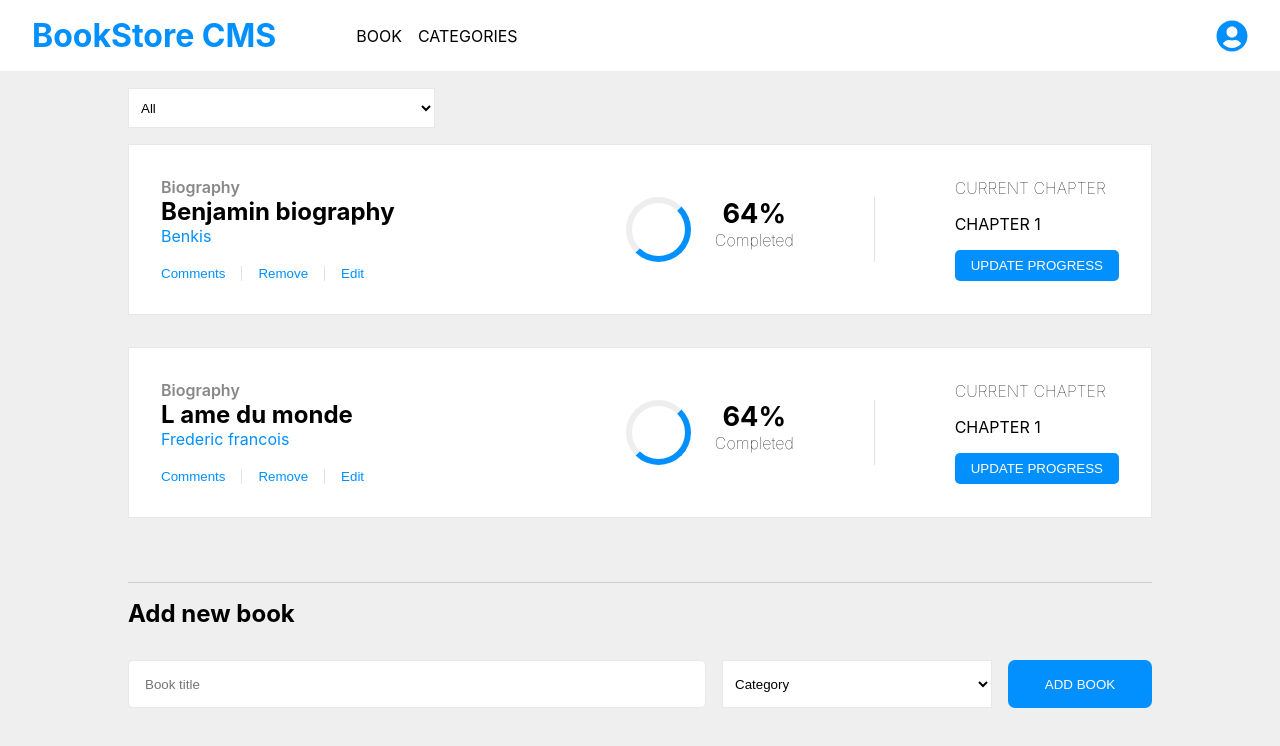
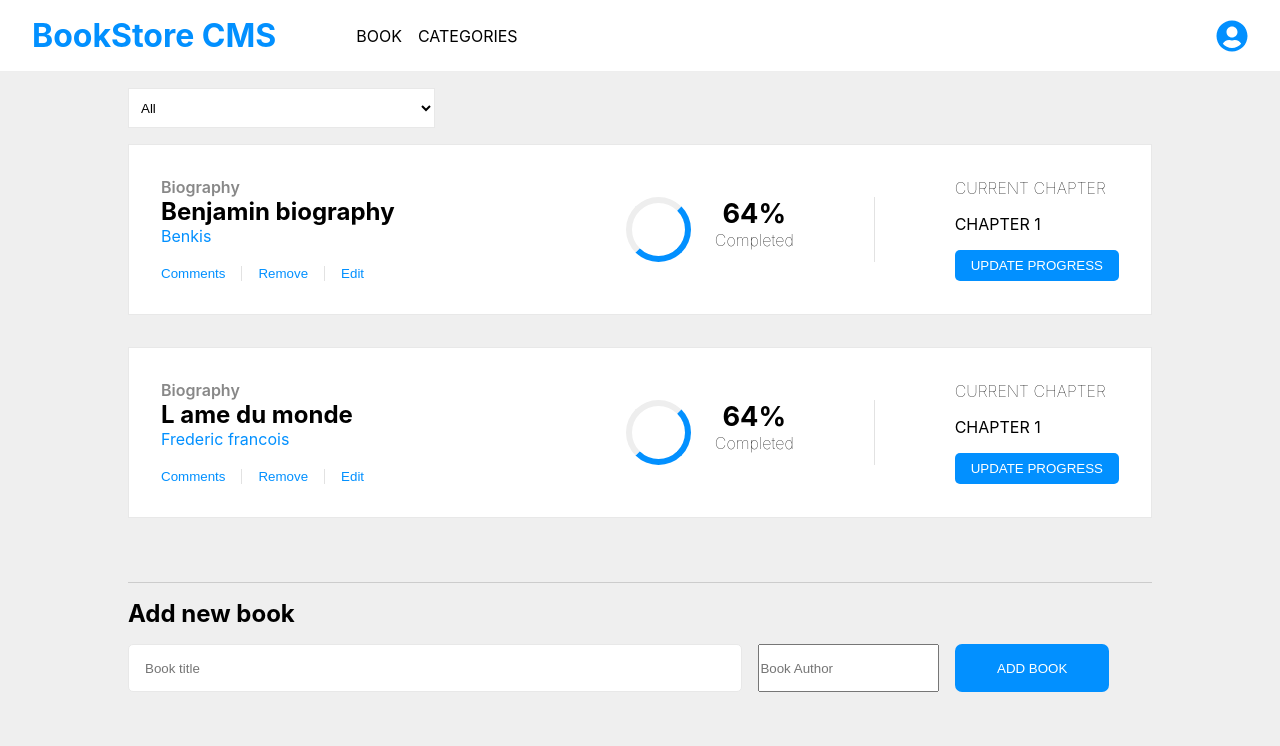
Before and after one commit to iambenkis/Book-sttore, a React (Create React App) app: page / in a window 1280 px wide. Shown: the top 746 px of the page. Built offline with nearby package versions, Linux system fonts and the light colour scheme.

Commit message:
Consume addBook action

```diff
--- a/src/components/book.js
+++ b/src/components/book.js
@@ -1,15 +1,12 @@
 import React from 'react';
-import { useSelector, useDispatch } from 'react-redux';
+import { useDispatch } from 'react-redux';
 import { removeBook } from "../redux/books/books";
 
 const Book = (props) => {
   const { obj } = props;
   const dispatch = useDispatch();
-  const myStore = useSelector((state) => state.bookReducer);
   const deleteBook = (e) => {
     e.preventDefault();
-    console.log(dispatch(removeBook(e.target.id)))
-    console.log(myStore)
     dispatch(removeBook(parseInt(e.target.id)))
   };
   return (
--- a/src/components/createNewBook.js
+++ b/src/components/createNewBook.js
@@ -1,15 +1,44 @@
-const CreateBook = () => (
+import { useDispatch, useSelector} from 'react-redux';
+import React, { useState } from 'react';
+import { addBook } from '../redux/books/books';
+
+const CreateBook = () => {
+  const dispatch = useDispatch();
+  const myStore = useSelector((state) => state.bookReducer);
+  const [ state, setState ] = useState({
+    title :'',
+    author : ''
+  });
+  const read = (e) => {
+    const m = e.target;
+    setState({
+      ...state,
+      [m.name]: m.value,
+    });
+  };
+  const submit = (e) => {
+    e.preventDefault();
+    const { m } = e.target;
+    if (state.title && state.author) {
+      dispatch(
+        addBook({
+          title: state.title,
+          author : state.author,
+          id : myStore.length + 1
+    }))
+
+
+  }
+
+  }
+  return (
   <div className="add-book">
     <h2>Add new book</h2>
-    <form>
-      <input type="text" className="book-title" placeholder="Book title" />
-      <div className="selector">
-        <select>
-          <option value="0">Category</option>
-        </select>
-      </div>
+    <form onSubmit={submit}>
+      <input type="text" className="book-title" name='title' placeholder="Book title"  value={state.title} onChange={read}/>
+      <input type="text" className="book-author" name='author' placeholder="Book Author" value={state.author} onChange={read}/>
       <button type="submit">Add book</button>
     </form>
   </div>
-);
+)};
 export default CreateBook;
--- a/src/redux/books/books.js
+++ b/src/redux/books/books.js
@@ -25,7 +25,7 @@ const bookReducer = (state = initialState, action) => {
     case 'REMOVE':
       return [...state.filter((book) => book.id !== action.payload)];
     case 'ADD_BOOK':
-      return [...state.books, action.payload];
+      return [...state, action.payload];
     default:
       return state;
   }
```
